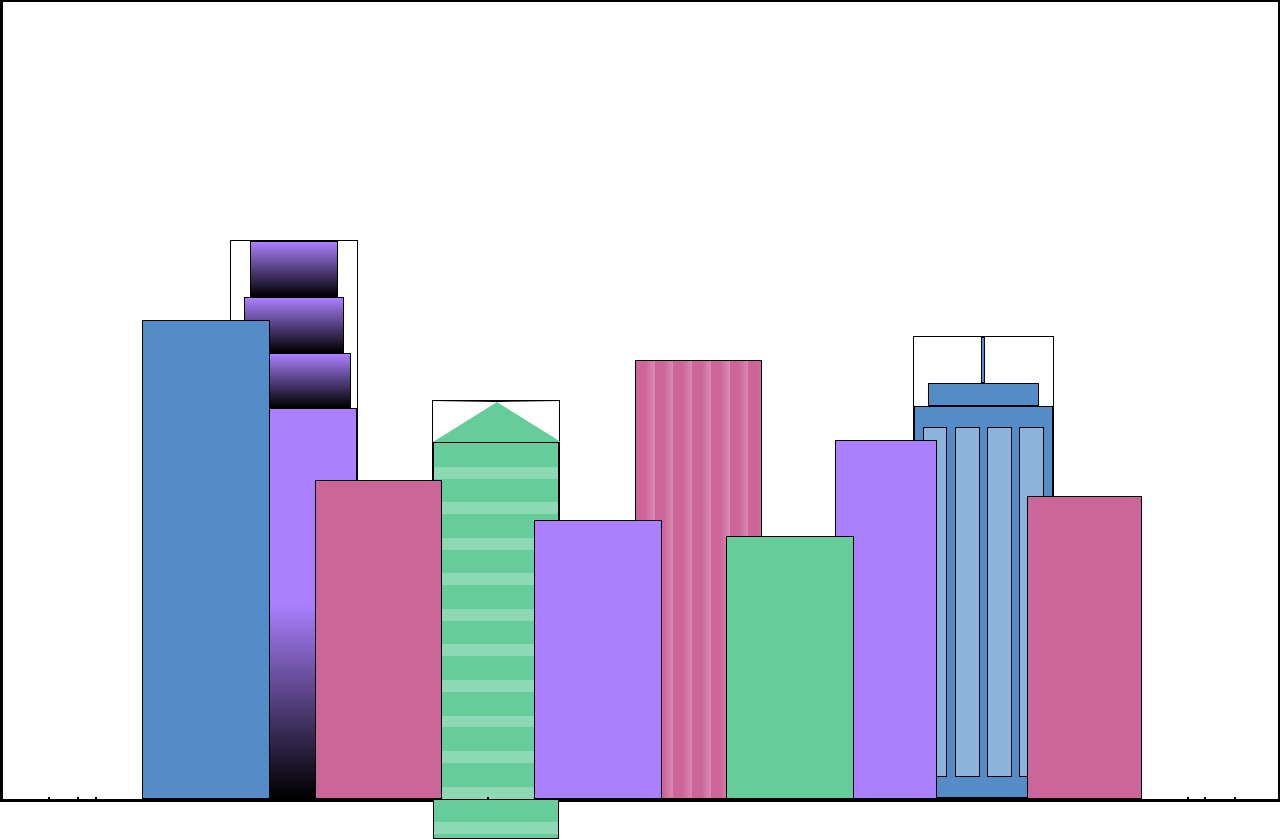
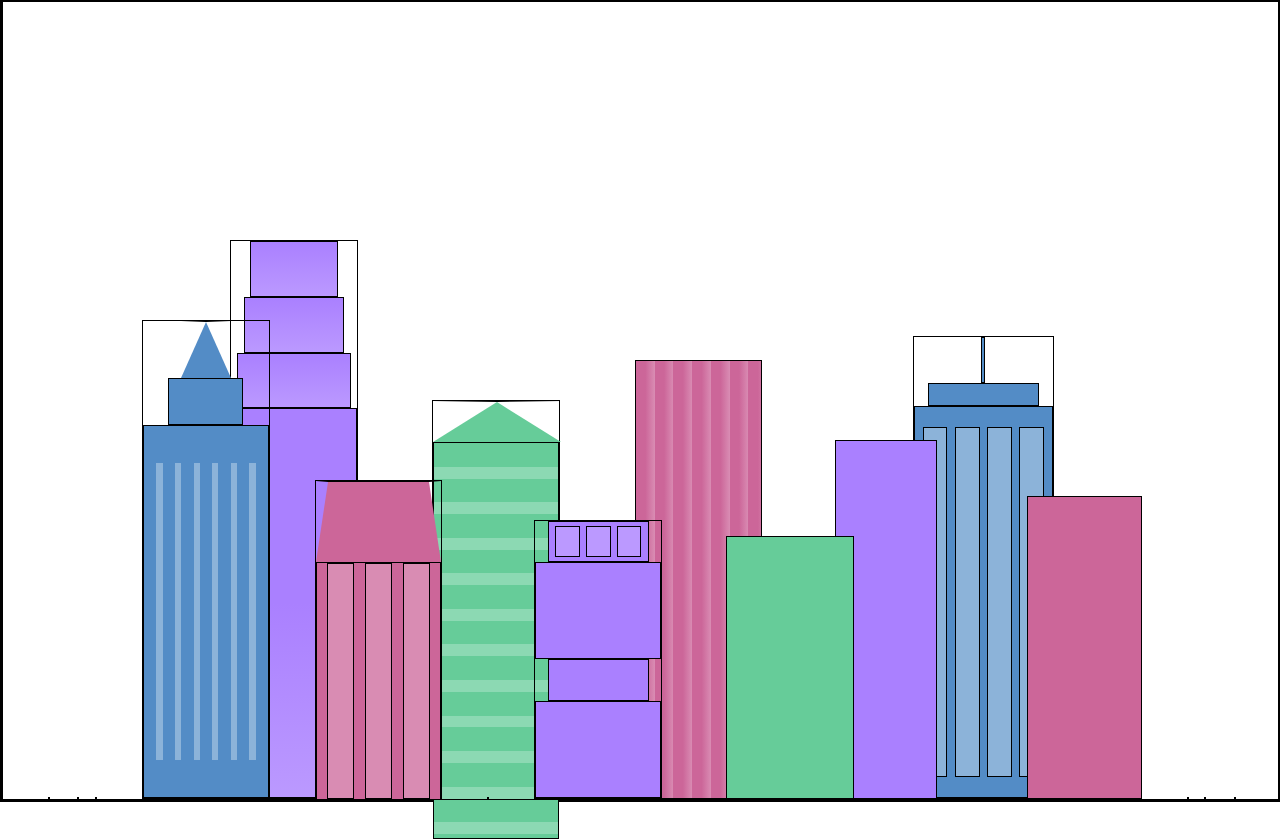
Before and after one commit to Cohen-Prudowskaja/City-Skyline, a plain HTML site: page index.html in a window 1280 px wide. Drawn offline with Linux system fonts and the light colour scheme.

Commit message:
Update index.html, styles.css
Updated index.html, styles.css for City Skyline project. Added windows and styling to the first three foreground buildings.

```diff
--- a/index.html
+++ b/index.html
@@ -39,10 +39,30 @@
     <div class="foreground-buildings">
       <div></div>
       <div></div>
-      <div class="fb1"></div>
-      <div class="fb2"></div>
+      <div class="fb1 building-wrap">
+        <div class="fb1a"></div>
+        <div class="fb1b"></div>
+        <div class="fb1c"></div>
+      </div>
+      <div class="fb2">
+        <div class="fb2a"></div>
+        <div class="fb2b window-wrap">
+          <div class="fb2-window"></div>
+          <div class="fb2-window"></div>
+          <div class="fb2-window"></div>
+        </div>
+      </div>
       <div></div>
-      <div class="fb3"></div>
+      <div class="fb3 building-wrap">
+        <div class="fb3a window-wrap">
+          <div class="fb3-window"></div>
+          <div class="fb3-window"></div>
+          <div class="fb3-window"></div>
+        </div>
+        <div class="fb3b"></div>
+        <div class="fb3a"></div>
+        <div class="fb3b"></div>
+      </div>
       <div class="fb4"></div>
       <div class="fb5"></div>
       <div class="fb6"></div>
--- a/styles.css
+++ b/styles.css
@@ -3,7 +3,7 @@
   --building-color2: #66cc99;
   --building-color3: #cc6699;
   --building-color4: #538cc6;
-  --window-color1: black;
+  --window-color1: #bb99ff;
   --window-color2: #8cd9b3;
   --window-color3: #d98cb3;
   --window-color4: #8cb3d9;
@@ -143,19 +143,83 @@ body {
 .fb1 {
   width: 10%;
   height: 60%;
+}
+
+.fb1a {
+  border-bottom: 7vh solid var(--building-color4);
+  border-left: 2vw solid transparent;
+  border-right: 2vw solid transparent;
+}
+
+.fb1b {
+  width: 60%;
+  height: 10%;
   background-color: var(--building-color4);
+}
+
+.fb1c {
+  width: 100%;
+  height: 80%;
+  background: repeating-linear-gradient(
+      90deg,
+      var(--building-color4),
+      var(--building-color4) 10%,
+      transparent 10%,
+      transparent 15%
+    ),
+    repeating-linear-gradient(
+      var(--building-color4),
+      var(--building-color4) 10%,
+      var(--window-color4) 10%,
+      var(--window-color4) 90%
+    );
 }
 
 .fb2 {
   width: 10%;
   height: 40%;
+}
+
+.fb2a {
+  width: 100%;
+  border-bottom: 10vh solid var(--building-color3);
+  border-left: 1vw solid transparent;
+  border-right: 1vw solid transparent;
+}
+
+.fb2b {
+  width: 100%;
+  height: 75%;
   background-color: var(--building-color3);
+}
+
+.fb2-window {
+  width: 22%;
+  height: 100%;
+  background-color: var(--window-color3);
 }
 
 .fb3 {
   width: 10%;
   height: 35%;
+}
+
+.fb3a {
+  width: 80%;
+  height: 15%;
   background-color: var(--building-color1);
+}
+
+.fb3b {
+  width: 100%;
+  height: 35%;
+  background-color: var(--building-color1);
+}
+
+.fb3-window {
+  width: 25%;
+  height: 80%;
+  background-color: var(--window-color1);
 }
 
 .fb4 {
```
